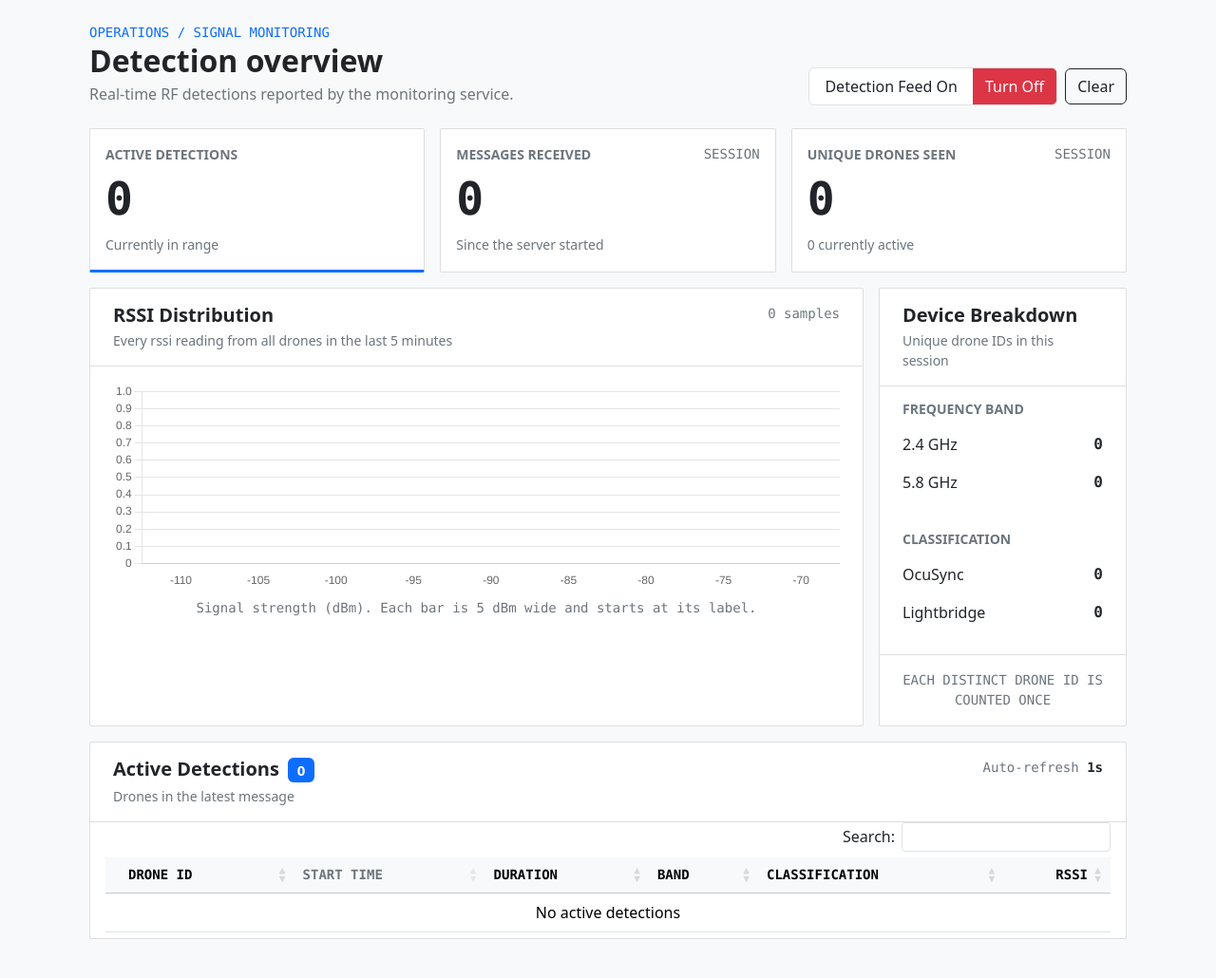
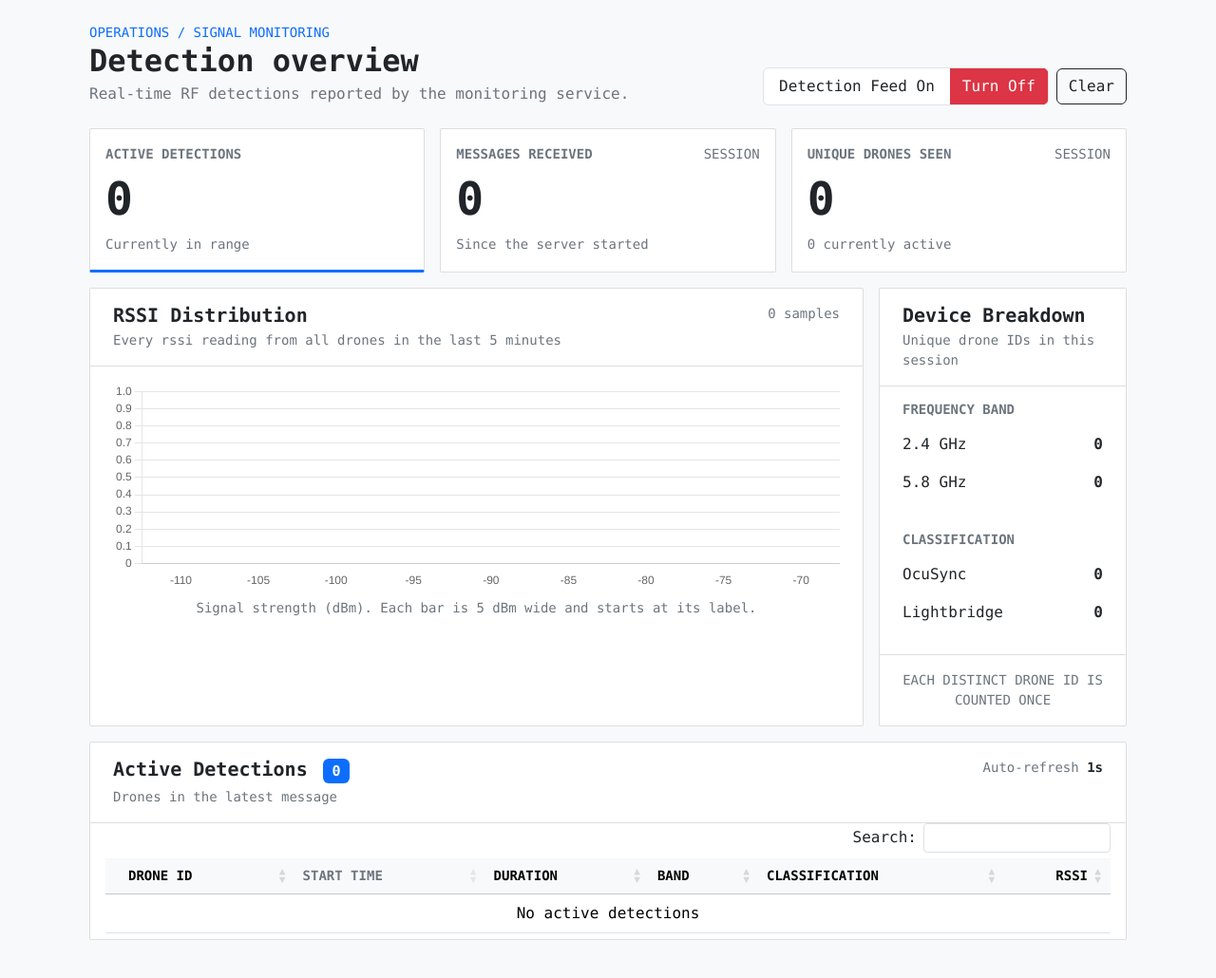
Before and after one commit to nmatute/av_titan, an ASP.NET Core app: page / in a window 1280 px wide. Shown: the whole page at 95% size. Before the commit the page ends 989 px from the top, so only its background shows below. Run offline with ASP.NET Core 8, Linux system fonts and the light colour scheme; some libraries are stand-ins or nearby versions.

Commit message:
Move font-monospace to site.css, make default

```diff
--- a/dot_net/DroneDetection/Views/Home/Index.cshtml
+++ b/dot_net/DroneDetection/Views/Home/Index.cshtml
@@ -7,7 +7,7 @@
     <!-- ===== Header ===== -->
     <header class="row align-items-end gy-3 mb-4">
         <div class="col-lg">
-            <div class="text-primary small text-uppercase font-monospace">Operations / Signal monitoring</div>
+        <div class="text-primary small text-uppercase">Operations / Signal monitoring</div>
             <h1 class="h2 fw-semibold mb-1">Detection overview</h1>
             <p class="text-secondary mb-0">Real-time RF detections reported by the monitoring service.</p>
         </div>
@@ -52,7 +52,7 @@
                 <div class="card-body">
                     <div class="d-flex justify-content-between align-items-center">
                         <span class="small fw-semibold text-uppercase text-secondary">Messages received</span>
-                        <span class="small text-uppercase text-secondary font-monospace">Session</span>
+                        <span class="small text-uppercase text-secondary">Session</span>
                     </div>
                     <div id="stat-messages" class="display-5 fw-semibold font-monospace my-2">0</div>
                     <div class="text-secondary small">Since the server started</div>
@@ -65,7 +65,7 @@
                 <div class="card-body">
                     <div class="d-flex justify-content-between align-items-center">
                         <span class="small fw-semibold text-uppercase text-secondary">Unique drones seen</span>
-                        <span class="small text-uppercase text-secondary font-monospace">Session</span>
+                        <span class="small text-uppercase text-secondary">Session</span>
                     </div>
                     <div id="stat-unique" class="display-5 fw-semibold font-monospace my-2">0</div>
                     <div id="stat-unique-active" class="text-secondary small">0 currently active</div>
@@ -83,14 +83,14 @@
                         <h2 class="h5 fw-semibold mb-1">RSSI Distribution</h2>
                         <div class="text-secondary small">Every rssi reading from all drones in the last 5 minutes</div>
                     </div>
-                    <span id="histogram-samples" class="small font-monospace text-secondary">0 samples</span>
+                    <span id="histogram-samples" class="small text-secondary">0 samples</span>
                 </div>
                 <div class="card-body px-4">
                     <!-- Chart.js draws the bars in here -->
                     <div style="height: 220px">
                         <canvas id="histogram"></canvas>
                     </div>
-                    <div class="text-center small font-monospace text-secondary mt-2">
+                    <div class="text-center small text-secondary mt-2">
                         Signal strength (dBm). Each bar is 5 dBm wide and starts at its label.
                     </div>
                 </div>
@@ -133,7 +133,7 @@
                         </div>
                     </div>
                 </div>
-                <div class="card-footer text-center small font-monospace text-uppercase text-secondary py-3">
+                <div class="card-footer text-center small text-uppercase text-secondary py-3">
                     Each distinct drone ID is counted once
                 </div>
             </div>
@@ -150,7 +150,7 @@
                 </h2>
                 <div class="text-secondary small">Drones in the latest message</div>
             </div>
-            <span class="small font-monospace text-secondary">Auto-refresh <strong class="text-body">1s</strong></span>
+                    <span class="small text-secondary">Auto-refresh <strong class="text-body">1s</strong></span>
         </div>
 
         <div class="table-responsive px-3">
--- a/dot_net/DroneDetection/wwwroot/css/site.css
+++ b/dot_net/DroneDetection/wwwroot/css/site.css
@@ -1,4 +1,9 @@
 /* The only custom styling is for the cards. Everything else uses Bootstrap classes. */
+
+/* Use the dashboard's monospace typography by default. */
+body {
+    font-family: var(--bs-font-monospace);
+}
 
 /* Square, white cards with a soft charcoal border. */
 .card {
--- a/dot_net/DroneDetection/wwwroot/js/site.js
+++ b/dot_net/DroneDetection/wwwroot/js/site.js
@@ -24,18 +24,18 @@ $(function () {
             columns: [
                 {
                     data: "drone_id",
-                    className: "ps-4 font-monospace fw-semibold",
+                    className: "ps-4 fw-semibold",
                     render: DataTable.render.text(),
                 },
                 {
                     data: "start_time",
-                    className: "font-monospace text-secondary",
+                    className: "text-secondary",
                     // Show local time in the table and search, and sort by the timestamp.
                     render: (start, type) => type === "display" || type === "filter" ? format.clock(start) : start,
                 },
                 {
                     data: "duration",
-                    className: "font-monospace fw-semibold",
+                    className: "fw-semibold",
                     render: (duration, type) => type === "display" || type === "filter" ? format.duration(duration) : duration,
                 },
                 {
@@ -47,7 +47,7 @@ $(function () {
                 { data: "classification", render: DataTable.render.text() },
                 {
                     data: "rssi",
-                    className: "text-end pe-4 font-monospace",
+                    className: "text-end pe-4",
                     render: (rssi, type) => type === "display"
                         ? `<strong>${rssi}</strong> <span class="text-secondary small">dBm</span>`
                         : rssi,
```
